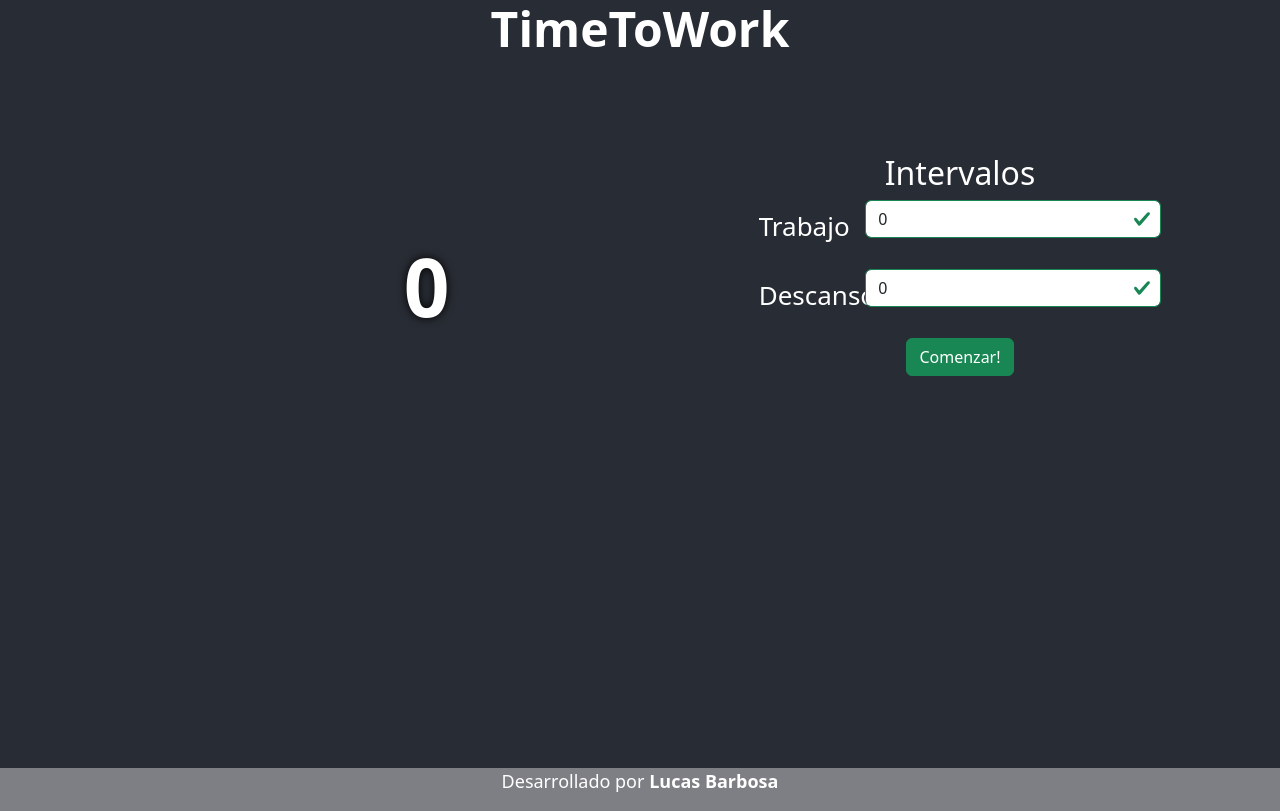
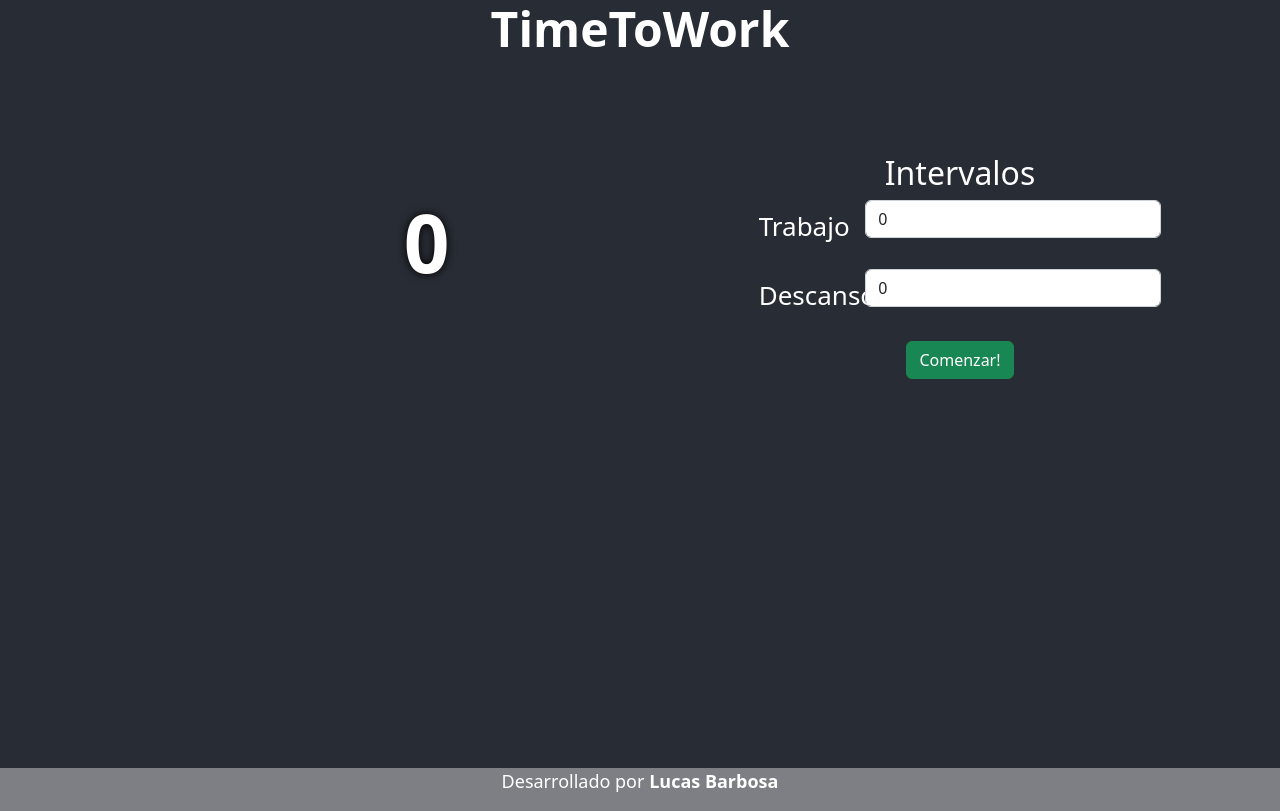
Before and after one commit to barbosalucas278/time-to-work, a React (Create React App) app: page / in a window 1280 px wide. Built offline with nearby package versions, Linux system fonts and the light colour scheme.

Commit message:
Fix: Se arregla mensajes de error al validar el formulario
Tambien detalles de estilos menores al haber elementos extras en la pantalla

```diff
--- a/src/components/Timer/styles.css
+++ b/src/components/Timer/styles.css
@@ -4,7 +4,7 @@
     color: #fff;
 }
 .containerTimerDisplay{
-    height: 46vh;
+    height: 35vh;
     display: flex;
     align-items: center;
     justify-content: center;
--- a/src/components/TimerForm/TimerForm.js
+++ b/src/components/TimerForm/TimerForm.js
@@ -28,16 +28,23 @@ function TimerForm(props) {
   return (
     <Formik
       initialValues={{
-        prepareInterval: 0,
         workInterval: 0,
         restInterval: 0,
       }}
       validationSchema={schema}
-      onSubmit={(values, formikHelpers) =>
-        onSubmitIntervals(values, formikHelpers)
-      }
+      onSubmit={(values, formikHelpers) => {
+        onSubmitIntervals(values, formikHelpers);
+      }}
     >
-      {({ values, errors, handleChange, handleSubmit }) => (
+      {({
+        values,
+        errors,
+        touched,
+        isValid,
+        handleChange,
+        handleSubmit,
+        handleBlur,
+      }) => (
         <Form noValidate onSubmit={handleSubmit}>
           <Form.Group as={Row} className="mb-3" controlId="workInterval">
             <Form.Label column xs={3}>
@@ -50,12 +57,15 @@ function TimerForm(props) {
                 placeholder="Tiempo de trabajo"
                 value={values.workInterval}
                 onChange={handleChange}
-                isValid={!errors.workInterval}
+                onBlur={handleBlur}
+                isValid={!errors.workInterval && values.workInterval}
               />
             </Col>
-            <Form.Control.Feedback type="invalid">
-              {errors.workInterval}
-            </Form.Control.Feedback>
+            {touched.workInterval && errors.workInterval && (
+              <Form.Label className="text-danger fw-bolder fs-small">
+                {errors.workInterval}
+              </Form.Label>
+            )}
           </Form.Group>
           <Form.Group as={Row} className="mb-3" controlId="restInterval">
             <Form.Label column xs={3}>
@@ -68,15 +78,23 @@ function TimerForm(props) {
                 placeholder="Tiempo de descanso"
                 value={values.restInterval}
                 onChange={handleChange}
-                isValid={!errors.restInterval}
+                onBlur={handleBlur}
+                isValid={!errors.restInterval && values.restInterval}
               />
             </Col>
-            <Form.Control.Feedback type="invalid">
-              {errors.restInterval}
-            </Form.Control.Feedback>
+            {touched.restInterval && errors.restInterval && (
+              <Form.Label className="text-danger fw-bolder fs-small">
+                {errors.restInterval}
+              </Form.Label>
+            )}
           </Form.Group>
           {!go && (
-            <Button variant="success" className="mb-4" type="submit">
+            <Button
+              variant="success"
+              className="m-0"
+              type="submit"
+              disabled={!isValid}
+            >
               Comenzar!
             </Button>
           )}
--- a/src/components/TimerForm/styles.css
+++ b/src/components/TimerForm/styles.css
@@ -0,0 +1,3 @@
+.fs-small {
+    font-size: small;
+}
```
